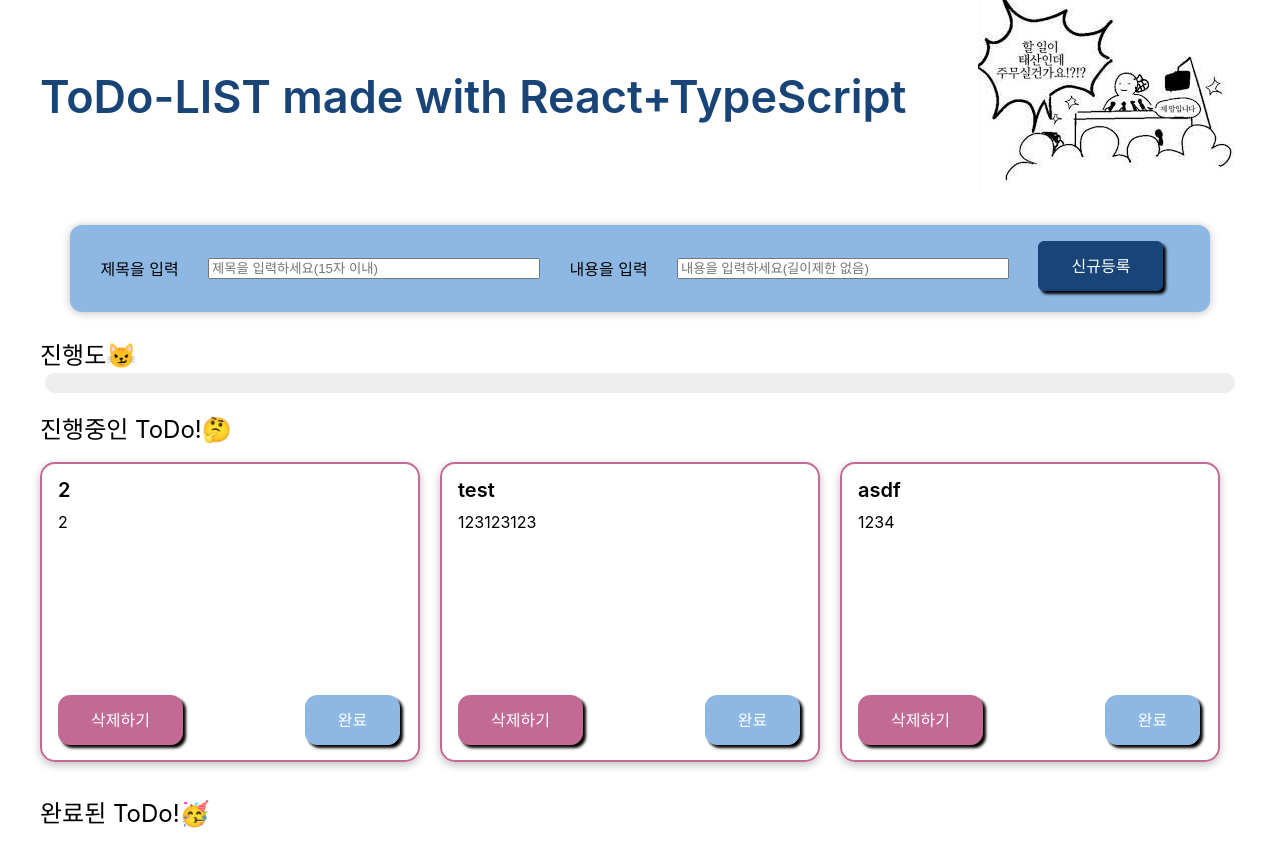
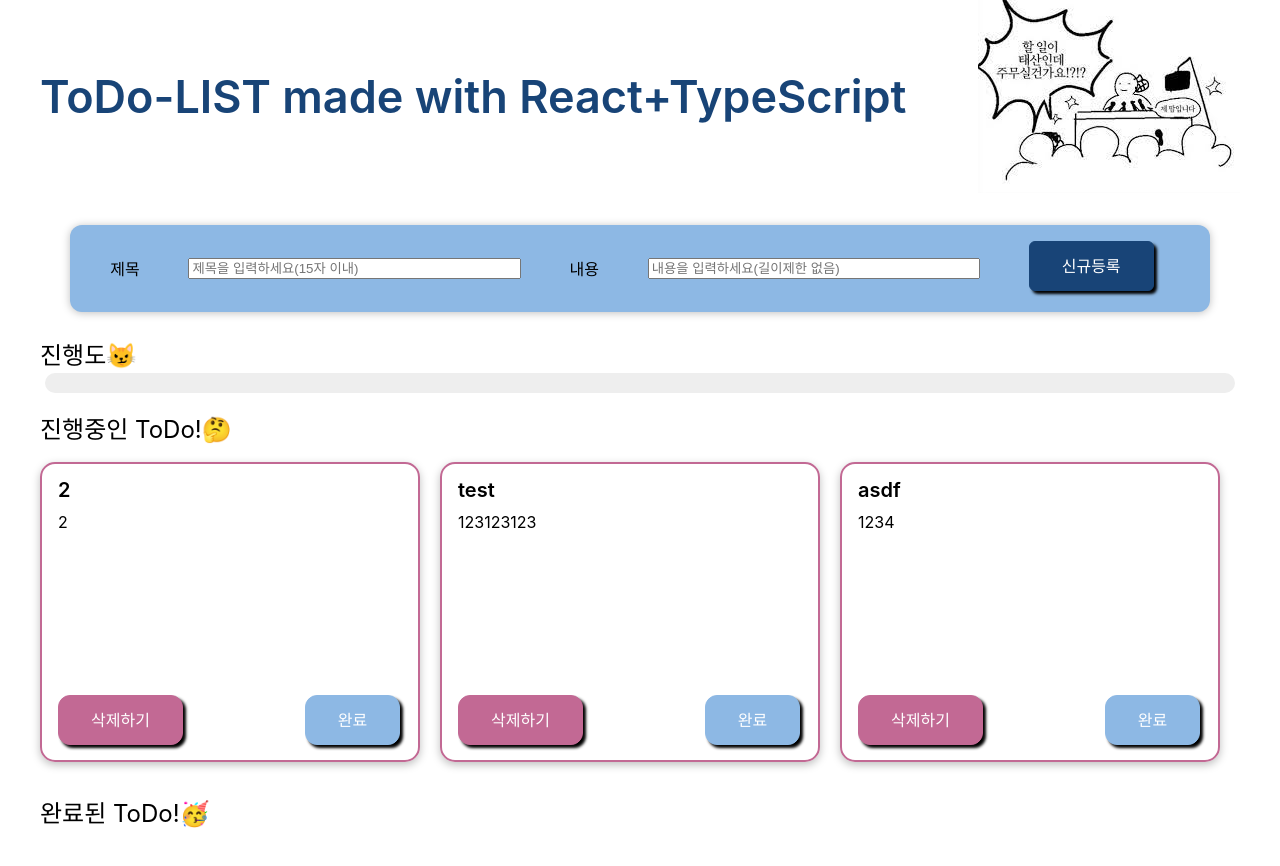
Before and after one commit to Laejun-Kim/todo-list-ts, a React (Create React App) app: page / in a window 1280 px wide. Built offline with nearby package versions, Linux system fonts and the light colour scheme; data requests are answered from the project's data file.

Commit message:
Update NewTodo.tsx

```diff
--- a/src/components/NewTodo.tsx
+++ b/src/components/NewTodo.tsx
@@ -49,7 +49,7 @@ const NewTodo = () => {
 
   return (
     <StInputForm onSubmit={submitHndlr}>
-      <label htmlFor="title">제목을 입력</label>
+      <label htmlFor="title">제목 </label>
       <input
         required
         type="text"
@@ -58,7 +58,7 @@ const NewTodo = () => {
         maxLength={15}
         placeholder="제목을 입력하세요(15자 이내)"
       />
-      <label htmlFor="content">내용을 입력</label>
+      <label htmlFor="content">내용 </label>
       <input
         required
         type="text"
```
